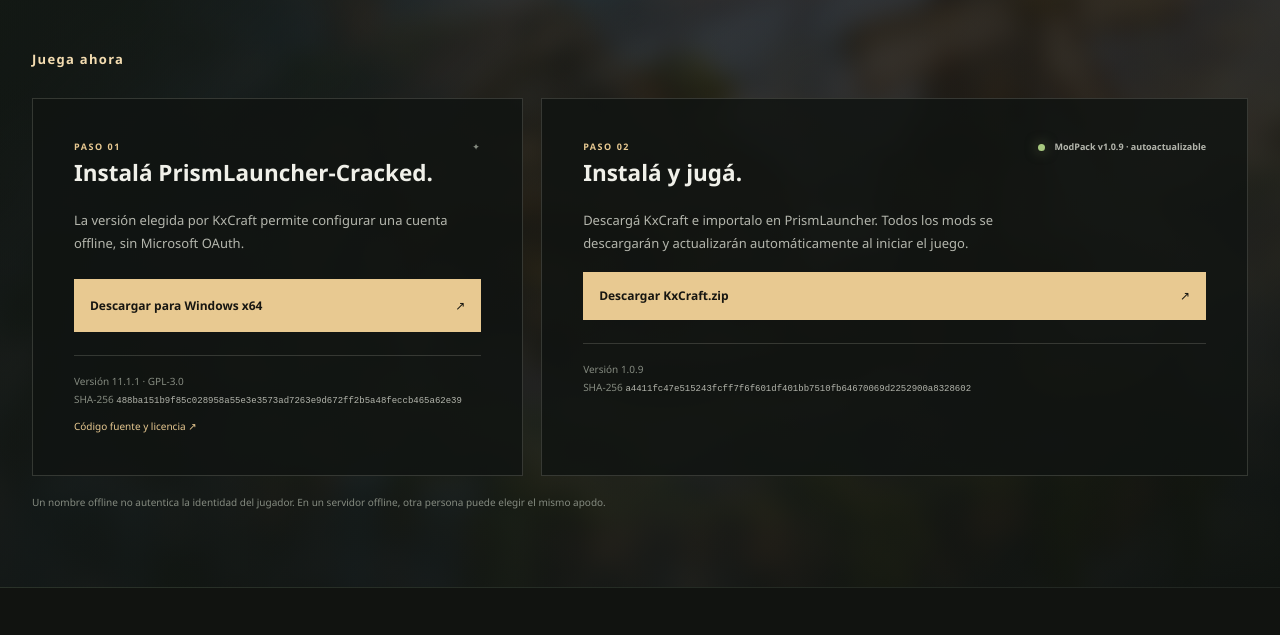
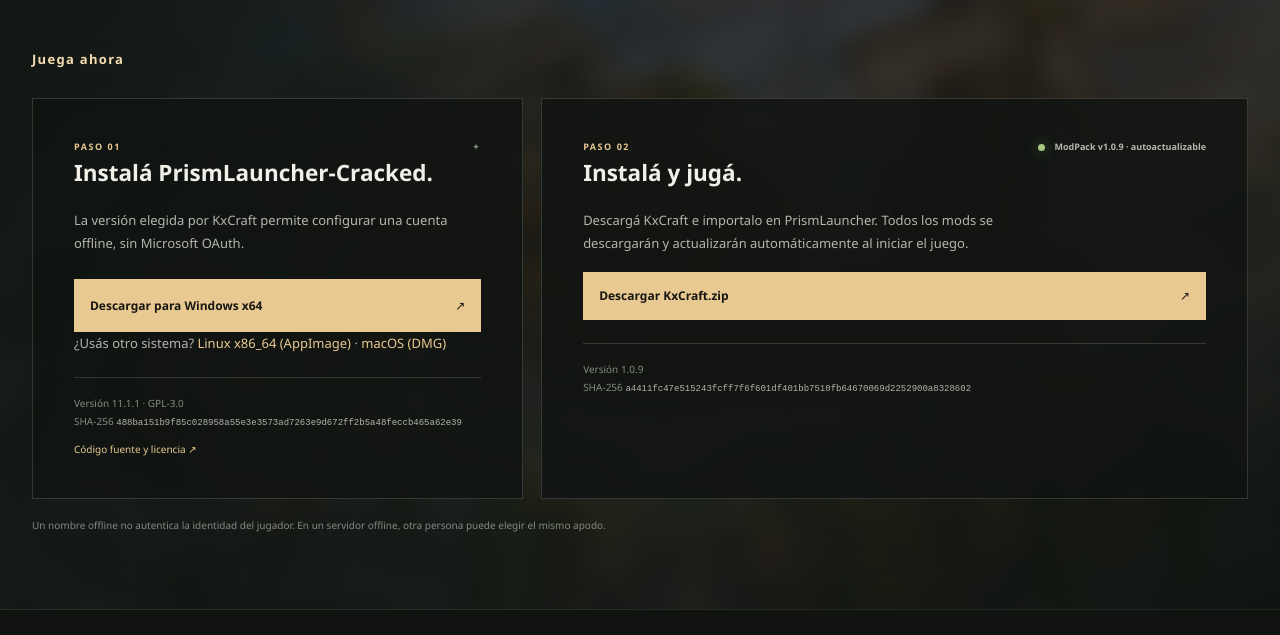
Before and after one commit to Francho2002/kxcraft, a plain HTML site: page site/index.html in a window 1280 px wide. Shown: the part 75-710 px from the top of the page. Drawn offline with Linux system fonts and the light colour scheme.

Commit message:
Add Linux and macOS launcher links

```diff
--- a/site/assets/site.css
+++ b/site/assets/site.css
@@ -762,6 +762,21 @@ kbd {
 .kx-panel-button:hover {
   background: var(--kx-gold-light);
 }
+.kx-launcher-alternatives {
+  margin: 12px 0 0;
+  color: var(--kx-muted);
+  font-size: 12px;
+  line-height: 1.55;
+}
+
+.kx-launcher-alternatives a {
+  color: var(--kx-gold);
+  text-decoration: none;
+}
+
+.kx-launcher-alternatives a:hover {
+  text-decoration: underline;
+}
 
 .kx-pack-downloads {
   display: grid;
--- a/site/index.html
+++ b/site/index.html
@@ -39,6 +39,12 @@
             <h2>Instalá PrismLauncher-Cracked.</h2>
             <p>La versión elegida por KxCraft permite configurar una cuenta offline, sin Microsoft OAuth.</p>
             <a class="kx-panel-button" href="https://github.com/Diegiwg/PrismLauncher-Cracked/releases/download/11.1.1/PrismLauncher-Windows-MinGW-w64-Setup-11.1.1.exe" rel="noopener noreferrer">Descargar para Windows x64 <span aria-hidden="true">↗</span></a>
+            <p class="kx-launcher-alternatives">
+              ¿Usás otro sistema?
+              <a href="https://github.com/Diegiwg/PrismLauncher-Cracked/releases/download/11.1.1/PrismLauncher-Linux-x86_64.AppImage" rel="noopener noreferrer">Linux x86_64 (AppImage)</a>
+              <span aria-hidden="true">·</span>
+              <a href="https://github.com/Diegiwg/PrismLauncher-Cracked/releases/download/11.1.1/PrismLauncher-macOS-11.1.1.dmg" rel="noopener noreferrer">macOS (DMG)</a>
+            </p>
             <div class="kx-panel-foot">
               <p>Versión 11.1.1 · GPL-3.0</p>
               <p>SHA-256 <code>488ba151b9f85c028958a55e3e3573ad7263e9d672ff2b5a48feccb465a62e39</code></p>
```
